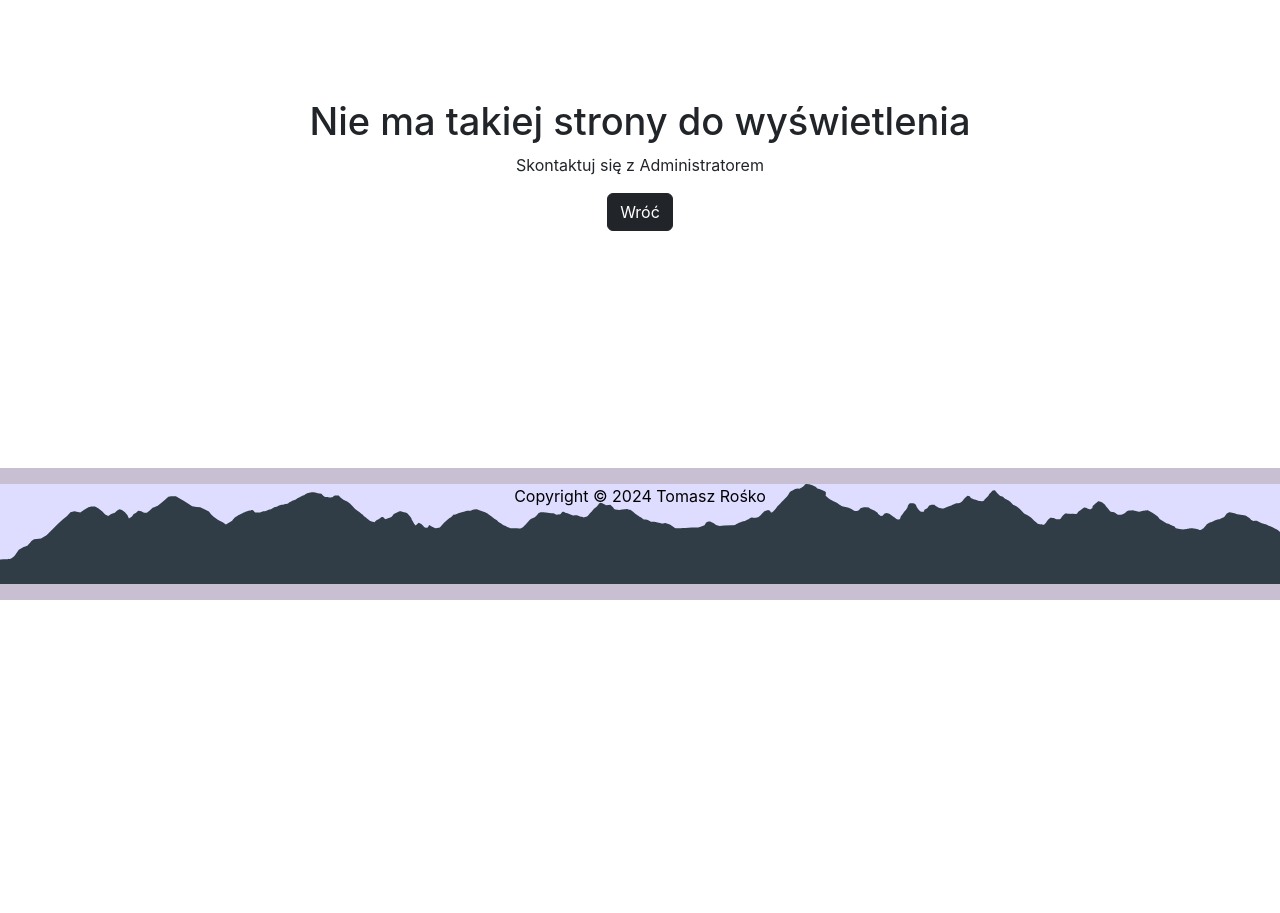
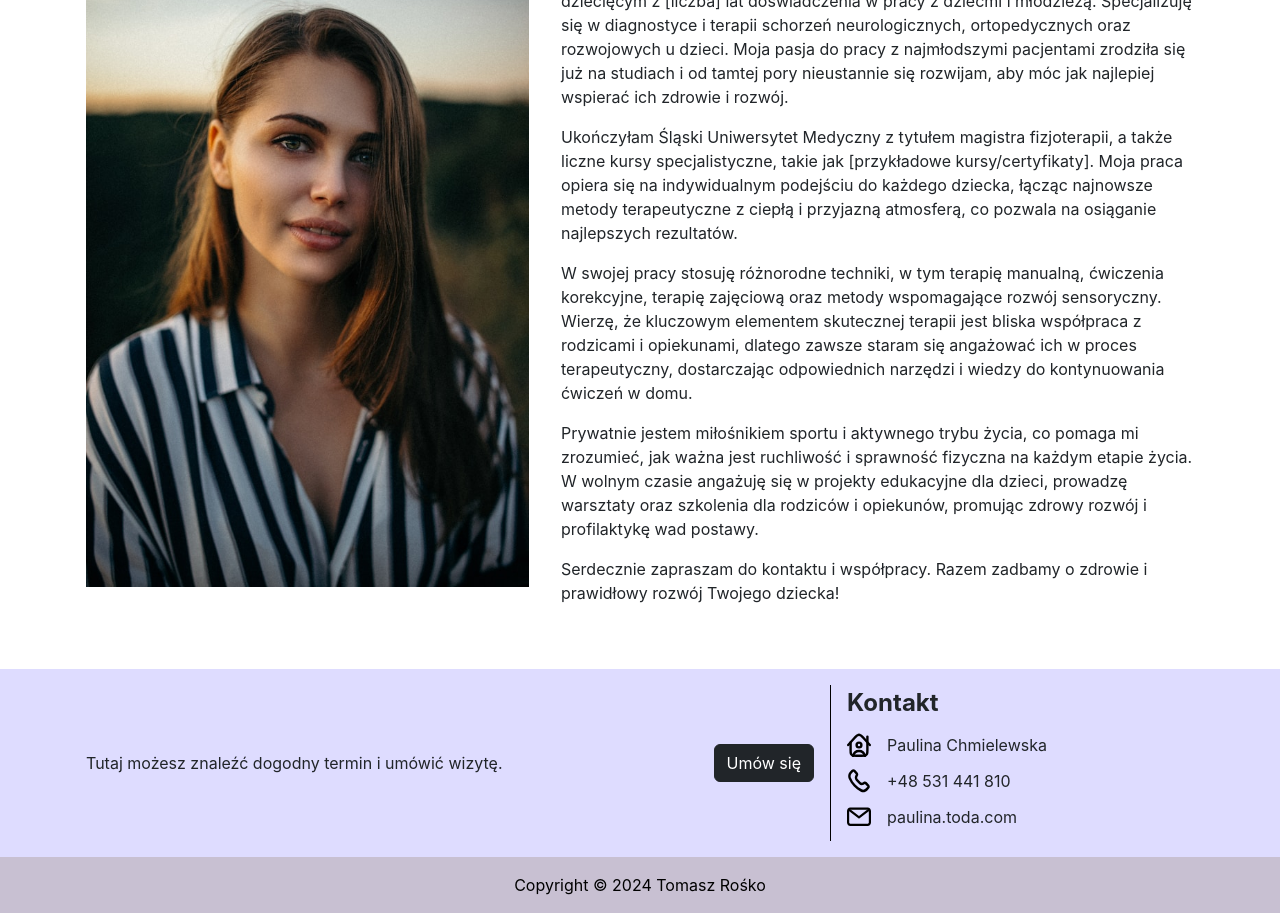
Before and after one commit to tomaszrosko/react-fizjoterapiapch, a React (Create React App) app: page /aboutMe in a window 1280 px wide. Shown: the part 200-1113 px from the top of the page. Before the commit the page ends 800 px from the top, so only its background shows below. Built offline with nearby package versions, Linux system fonts and the light colour scheme.

Commit message:
content optimization

```diff
--- a/src/App.js
+++ b/src/App.js
@@ -6,6 +6,7 @@ import Home from "./components/Home/Home";
 import Contact from "./components/Contact/Contact";
 import NotFound from './components/NotFound/notFound'
 import ScrollToTop from "./components/ScrollToTop/ScrollToTop";
+import AboutMe from "./components/AboutMe/AboutMe";
 
 function App() {
   return (
@@ -14,8 +15,8 @@ function App() {
       <Routes>
         <Route path='/' element={<Layout/>}>
           <Route index element={<Home/>}/>
-          {/*<Route path='/allEntries' element={<AllEntries/>}/>*/}
           <Route path='/contact' element={<Contact/>}/>
+            <Route path='/aboutMe' element={<AboutMe/>}/>
           {/*<Route path='/entry/:id' element={<ArticleDetail/>}/>*/}
           <Route path='*' element={<NotFound/>}/>
         </Route>
--- /dev/null
+++ b/src/components/AboutMe/AboutMe.js
@@ -0,0 +1,69 @@
+import './AboutMe.scss'
+
+import FooterTop from "../Footer/FooterTop";
+import React from "react";
+import {Col, Row} from "react-bootstrap";
+import Container from "react-bootstrap/Container";
+import Portrait from "../../assets/img/portrait.jpg";
+
+function AboutMe() {
+    return (
+        <section className={"section-aboutMe"}>
+            <Container>
+                <Row className={'row-content'}>
+                    <Col sm={5}>
+                        <img src={Portrait} className={"img-fluid"} width={640} height={959} alt="Portrait" title={"Portrait"}/>
+                    </Col>
+                    <Col sm={7} className={'c-text'}>
+                        <div className={"c-text__content"}>
+                            <h3>About Me</h3>
+                            <p>
+                                Cześć! Nazywam się Paulina Chmielewska, jestem dyplomowanym fizjoterapeutą dziecięcym z
+                                [liczba] lat doświadczenia w pracy z dziećmi i młodzieżą. Specjalizuję się w diagnostyce
+                                i
+                                terapii schorzeń neurologicznych, ortopedycznych oraz rozwojowych u dzieci. Moja pasja
+                                do
+                                pracy z najmłodszymi pacjentami zrodziła się już na studiach i od tamtej pory
+                                nieustannie
+                                się rozwijam, aby móc jak najlepiej wspierać ich zdrowie i rozwój.
+                            </p>
+                            <p>
+                                Ukończyłam Śląski Uniwersytet Medyczny z tytułem magistra fizjoterapii, a także liczne
+                                kursy
+                                specjalistyczne, takie jak [przykładowe kursy/certyfikaty]. Moja praca opiera się na
+                                indywidualnym podejściu do każdego dziecka, łącząc najnowsze metody terapeutyczne z
+                                ciepłą i
+                                przyjazną atmosferą, co pozwala na osiąganie najlepszych rezultatów.
+
+                            </p>
+                            <p> W swojej pracy stosuję różnorodne techniki, w tym terapię manualną, ćwiczenia
+                                korekcyjne,
+                                terapię zajęciową oraz metody wspomagające rozwój sensoryczny. Wierzę, że kluczowym
+                                elementem skutecznej terapii jest bliska współpraca z rodzicami i opiekunami, dlatego
+                                zawsze
+                                staram się angażować ich w proces terapeutyczny, dostarczając odpowiednich narzędzi i
+                                wiedzy
+                                do kontynuowania ćwiczeń w domu.
+                            </p>
+                            <p>
+                                Prywatnie jestem miłośnikiem sportu i aktywnego trybu życia, co pomaga mi zrozumieć, jak
+                                ważna jest ruchliwość i sprawność fizyczna na każdym etapie życia. W wolnym czasie
+                                angażuję
+                                się w projekty edukacyjne dla dzieci, prowadzę warsztaty oraz szkolenia dla rodziców i
+                                opiekunów, promując zdrowy rozwój i profilaktykę wad postawy.
+
+                            </p>
+                            <p> Serdecznie zapraszam do kontaktu i współpracy. Razem zadbamy o zdrowie i prawidłowy
+                                rozwój
+                                Twojego dziecka!
+                            </p>
+                        </div>
+                    </Col>
+                </Row>
+            </Container>
+            <FooterTop/>
+        </section>
+    )
+}
+
+export default AboutMe;
--- /dev/null
+++ b/src/components/AboutMe/AboutMe.scss
@@ -0,0 +1,17 @@
+@import '../../assets/scss/element/index';
+@import '../../assets/scss/variables';
+
+.section-aboutMe {
+  .row-content {
+    padding: 4rem 0;
+  }
+  .c-text {
+    p:last-child {
+      margin-bottom: 0;
+    }
+    &__content {
+      position: sticky;
+      top: 77px;
+    }
+  }
+}
--- a/src/components/FirstSlide/FirstSlide.js
+++ b/src/components/FirstSlide/FirstSlide.js
@@ -11,11 +11,12 @@ function Index() {
                 <Row>
                     <Col xs={12} className={"px-0 position-relative"}>
                         <div className="c-first-slide__title">
-                            <h1>Umów się</h1>
+                            <h1>
+                                <a href={"https://zarejestrowani.pl/w/ivB6FgSCdY0hZSf_s0c4wA/"} target="_blank" rel="noopener noreferrer" title={"Przycisk do umówienia się"}>Umów się</a>
+                            </h1>
                         </div>
                         <div className="c-first-slide__photo">
-                            <Card.Img variant="top" src={Main} loading="lazy"
-                                      alt={"Przygody o których nie marzyliśmy"}/>
+                            <Card.Img variant="top" src={Main} loading="lazy" alt={"Przygody o których nie marzyliśmy"}/>
                         </div>
                     </Col>
                 </Row>
--- a/src/components/FirstSlide/FirstSlide.scss
+++ b/src/components/FirstSlide/FirstSlide.scss
@@ -24,6 +24,14 @@
 
   h1 {
     margin-bottom: 0;
+    a {
+      text-decoration: none;
+      color: white;
+      transition-duration: .3s;
+    }
+    a:hover {
+      color: silver;
+    }
   }
 
 
--- a/src/components/Footer/FooterBottom.scss
+++ b/src/components/Footer/FooterBottom.scss
@@ -11,58 +11,6 @@ footer {
   }
 }
 
-@include media-breakpoint-down(md) {
-  footer {
-    .container-fluid {
-      height: 100px;
-      background: $mountain-heaven url('./../../assets/img/svg/tatry-576.svg') no-repeat top left;
-      background-size: cover;
-    }
-  }
-}
-
-@include media-breakpoint-only(md) {
-  footer {
-    .container-fluid {
-      height: 100px;
-      background: $mountain-heaven url('./../../assets/img/svg/tatry-768.svg') no-repeat top left;
-      background-size: cover;
-    }
-  }
-}
-
-@include media-breakpoint-only(lg) {
-  footer {
-    .container-fluid {
-      height: 100px;
-      background: $mountain-heaven url('./../../assets/img/svg/tatry-992.svg') no-repeat top left;
-      background-size: cover;
-    }
-  }
-}
-
-@include media-breakpoint-only(xl) {
-  footer {
-    .container-fluid {
-      height: 100px;
-      background: $mountain-heaven url('./../../assets/img/svg/tatry-1200.svg') no-repeat top left;
-      background-size: cover;
-    }
-  }
-}
-
-@include media-breakpoint-only(xl) {
-  footer {
-    .container-fluid {
-      background-color: $mountain-heaven;
-      height: 100px;
-      background-repeat: no-repeat;
-      background-size: cover;
-    }
-  }
-}
-
-
 @include media-breakpoint-down(sm) {
   footer {
     .copyright {
--- a/src/components/Footer/FooterTop.js
+++ b/src/components/Footer/FooterTop.js
@@ -21,12 +21,13 @@ const emailReverse = reverseString(email)
 
 function SectionDate() {
     return (
-        <section className={"section-date"}>
+        <section className={"section-footer-top"}>
             <Container fluid>
                 <Container>
                     <Row>
                         <Col md={8} className={'d-flex align-items-center justify-content-between'}>
-                            <p>Znajdź wolny, dogodny termin i umówi wizytę </p><a href={"#"}>Umów się</a>
+                            <p>Tutaj możesz znaleźć dogodny termin i umówić wizytę.</p>
+                            <a href={"https://zarejestrowani.pl/w/ivB6FgSCdY0hZSf_s0c4wA/"} target="_blank" rel="noopener noreferrer" title={"Przycisk do umówienia się"} className={'btn btn-dark'}>Umów się</a>
                         </Col>
                         <Col md={4} className={"box-contact"}>
                             <div className="title" id={"contact"}>Kontakt</div>
--- a/src/components/Footer/FooterTop.scss
+++ b/src/components/Footer/FooterTop.scss
@@ -3,10 +3,10 @@
 @import '../../assets/scss/variables';
 @import '../../assets/scss/mixins/functions';
 
-.section-date {
+.section-footer-top {
   .container-fluid {
     background-color: $mountain-heaven;
-    padding-top: 2rem;
+    padding: 1rem 0;
   }
 
   h1 {
@@ -16,6 +16,9 @@
   .title {
     font-size: 1.5rem;
     font-weight: 700;
+  }
+  p {
+    margin-bottom: 0;
   }
 
   .box-contact {
--- a/src/components/Header/Header.js
+++ b/src/components/Header/Header.js
@@ -25,7 +25,7 @@ function Header() {
                     <Link to="/">Home</Link>
                   </li>
                   <li className={"c-navbar__nav-item"}>
-                    <Link to="/contact">About Me</Link>
+                    <Link to="/aboutMe">About Me</Link>
                   </li>
                   <li className={"c-navbar__nav-item c-navbar__nav-contact"}>
                     <Link to="/contact">Kontakt</Link>
```
Also changed, not shown: src/components/AboutMe/components/Title.js (deleted, +0 -16 lines), src/assets/img/portrait.jpg (added).
